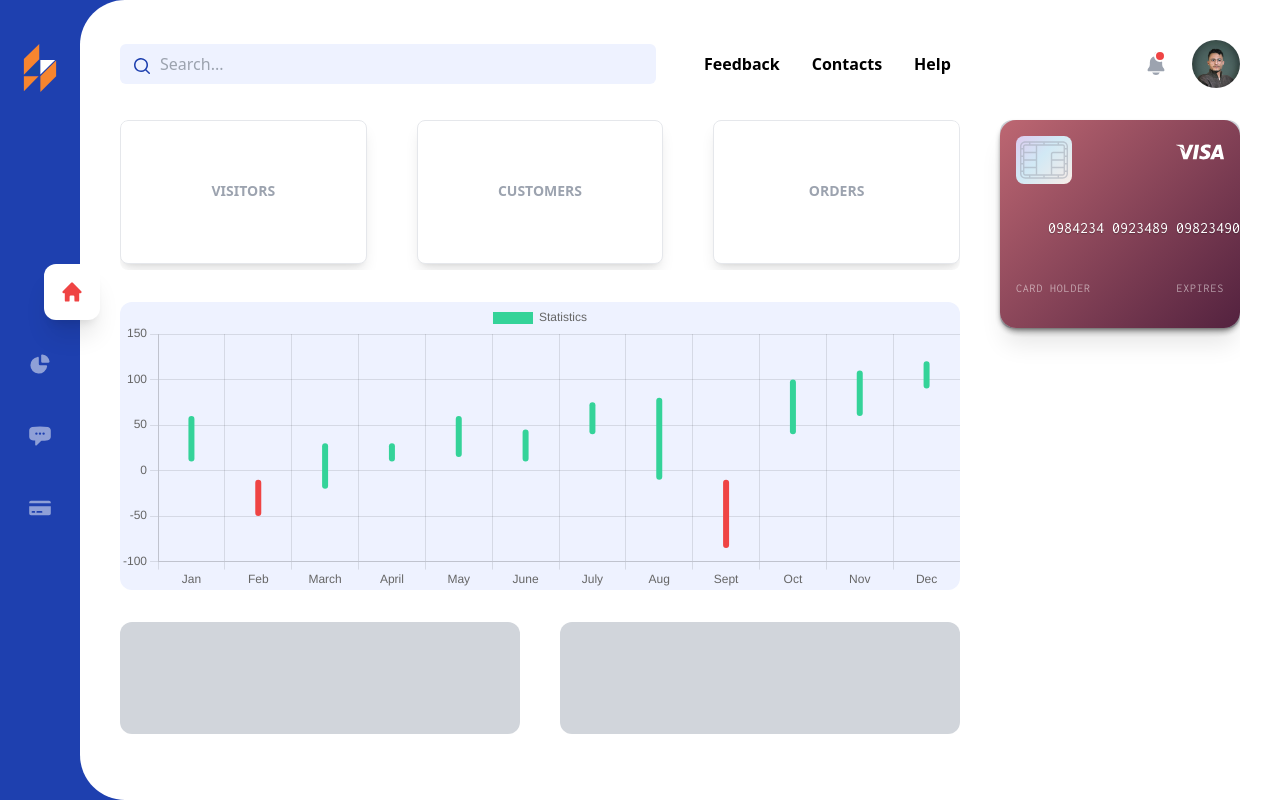
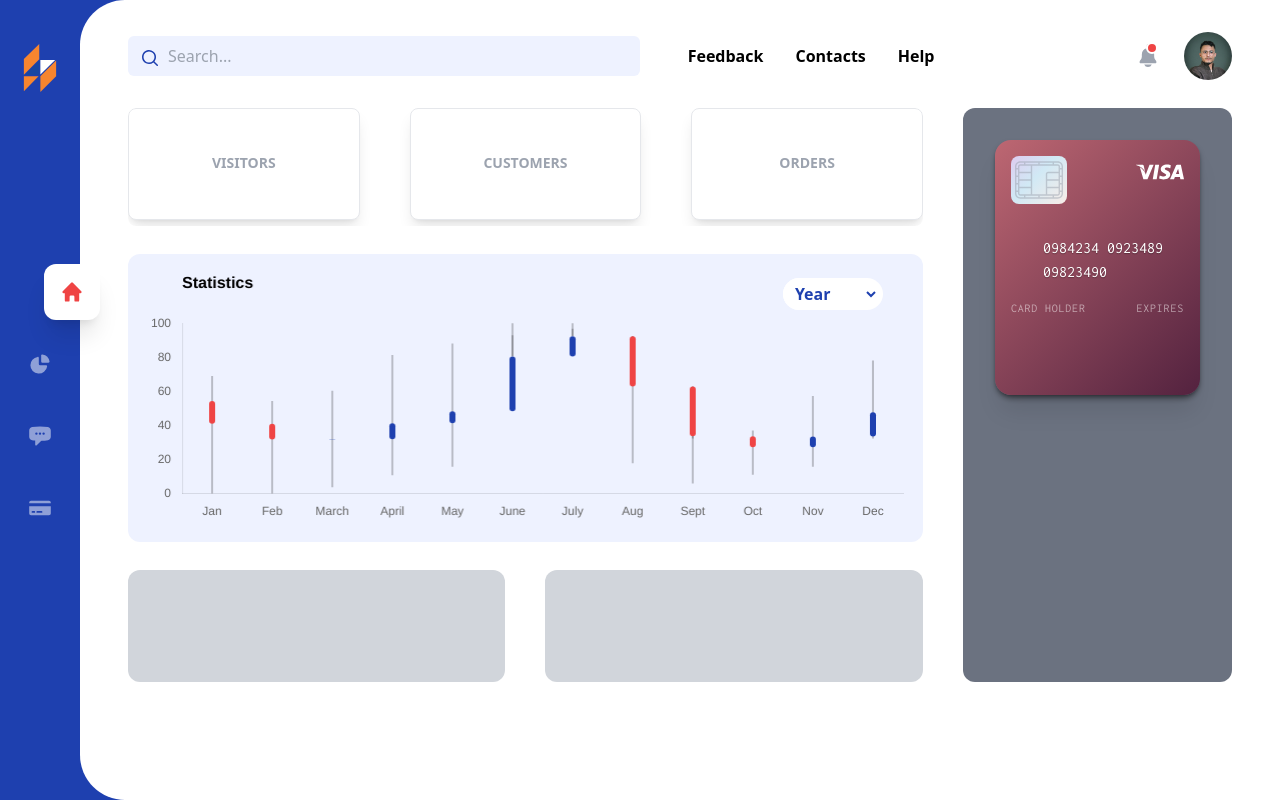
Before and after one commit to ZikaZaki/tailwind-redash, a Vue app: page /#/ in a window 1280 px wide. Built offline with nearby package versions, Linux system fonts and the light colour scheme; no server answers.

Commit message:
add candlestick custom plugin

```diff
--- a/src/App.vue
+++ b/src/App.vue
@@ -5,7 +5,7 @@
       <MainSideNav />
     </aside>
 
-    <main class="w-full p-4 lg:p-10 lg:rounded-l-[45px] bg-white overflow-hidden">
+    <main class="w-full p-4 lg:px-12 lg:py-8 lg:rounded-l-[45px] bg-white overflow-hidden">
       <!-- Header - TopNavigation -->
       <header>
         <TopNav />
--- a/src/components/CandlestickChart.vue
+++ b/src/components/CandlestickChart.vue
@@ -1,5 +1,15 @@
 <template>
-  <div class="flex w-full h-72">
+  <div class="flex w-full h-72 relative">
+    <div class="absolute top-6 right-10 rounded-full bg-white pr-1">
+      <select id="datasetSelector" class="rounded-full py-1 px-2 w-24 bg-white border-none outline-none text-blue-800 font-semibold">
+        <option value="0">Year</option>
+        <option value="20">2020</option>
+        <option value="21">2021</option>
+        <option value="22">2022</option>
+        <option value="23">2023</option>
+        <!-- Add more options as needed -->
+      </select>
+    </div>
       <canvas ref="chart" height="auto" class="flex flex-col  min-w-full" ></canvas>
   </div>
 </template>
@@ -7,14 +17,30 @@
 <script>
 import Chart from "chart.js/auto";
 
-const customPlugin = {
-  id: 'custom_canvas_background_color',
-  beforeUpdate: (chart, options) => {
-    console.log("HI from custom plugin....................");
+const candlestickPlugin = {
+  id: "custom_candlestick_plugin",
+  beforeDatasetsDraw: (chart, args, pluginOptions) => {
+    console.log("HI from CandleStick custom plugin....................");
+    const { ctx, data, chartArea: { top, bottom, left, right, width, height }, scales: { x, y } } = chart;
 
-    const { ctx } = chart;
-    ctx.fillStyle = chart.data.datasets[0].backgroundColor;
-    ctx.fillRect(0, 0, chart.width, chart.height);
+    ctx.save();
+    ctx.lineWidth = 1.5;
+    // set color to be dark gray
+    ctx.strokeStyle = "rgba(0, 0, 0, 0.3)";
+
+    // console.log(chart.getDatasetMeta(0).data[0]);
+
+    data.datasets[0].data.forEach((datapoint, index) => {
+      ctx.beginPath();
+      ctx.moveTo(chart.getDatasetMeta(0).data[index].x, chart.getDatasetMeta(0).data[index].y);
+      ctx.lineTo(chart.getDatasetMeta(0).data[index].x, y.getPixelForValue(data.datasets[0].data[index].l));
+      ctx.stroke();
+
+      ctx.beginPath();
+      ctx.moveTo(chart.getDatasetMeta(0).data[index].x, chart.getDatasetMeta(0).data[index].y);
+      ctx.lineTo(chart.getDatasetMeta(0).data[index].x, y.getPixelForValue(data.datasets[0].data[index].h));
+      ctx.stroke();
+    });
   },
 };
 
@@ -22,123 +48,119 @@ export default {
   data() {
     return {
       chartData: {
-        labels: ["Jan", "Feb", "March", "April", "May", "June", "July", "Aug", "Sept", "Oct", "Nov", "Dec"],
         datasets: [{
-          label: "Statistics",
-          showLine: true,
           maxBarThickness: 6,
           backgroundColor: (ctx) => {
             const { raw: {o, h, l, c} } = ctx;
             // console.log("o: {o}, h: {h}, l: {l}, c: {c}", o, h, l, c)
-            if (c > 0) {
-              return "rgb(52, 211, 153)";
-            } else  {
+            if (c >= o) {
+              // return "rgb(52, 211, 153)";
+              return "rgb(30 64 175)";
+            } else {
               return "rgb(239, 68, 68)";
             }
           },
           borderWidth: 0,
           borderRadius: Number.MAX_VALUE,
           borderSkipped: false,
-          layout: {
-            padding: 0,
-          },
+
           data: [
             {
-              x: "Jan",
-              o: 10,
-              h: 0,
-              l: 30,
-              c: 20,
-              s: [10, 60]
+              month: "Jan",
+              o: 54.23,
+              h: 68.97,
+              l: 0,
+              c: 41.06,
+              scale: [54.32, 41.06],
             },
             {
-              x: "Feb",
-              o: -20,
-              h: 10,
-              l: -40,
-              c: -30,
-              s: [-10, -50]
+              month: "Feb",
+              o: 41.06,
+              h: 54.32,
+              l: 0,
+              c: 31.79,
+              scale: [41.06, 31.79],
             },
             {
-              x: "March",
-              o: -30,
-              h: 20,
-              l: 10,
-              c: 20,
-              s: [30, -20]
+              month: "March",
+              o: 31.79,
+              h: 60.32,
+              l: 3.79,
+              c: 31.96,
+              scale: [31.79, 31.96],
             },
             {
-              x: "April",
-              o: 30,
-              h: 50,
-              l: 10,
-              c: 40,
-              s: [30, 10]
+              month: "April",
+              o: 31.96,
+              h: 81.32,
+              l: 10.79,
+              c: 41.35,
+              scale: [31.96, 41.35],
             },
             {
-              x: "May",
-              o: 50,
-              h: 40,
-              l: 30,
-              c: 40,
-              s: [60, 15]
+              month: "May",
+              o: 41.35,
+              h: 88.08,
+              l: 15.79,
+              c: 48.40,
+              scale: [41.35, 48.40],
             },
             {
-              x: "June",
-              o: 10,
-              h: 30,
-              l: 0,
-              c: 20,
-              s: [45, 10]
+              month: "June",
+              o: 48.40,
+              h: 100,
+              l: 92.88,
+              c: 80.42,
+              scale: [48.40, 80.42],
             },
             {
-              x: "July",
-              o: 70,
-              h: 60,
-              l: 50,
-              c: 60,
-              s: [75, 40]
+              month: "July",
+              o: 80.42,
+              h: 100,
+              l: 96.79,
+              c: 92.40,
+              scale: [80.42, 92.40],
             },
             {
-              x: "Aug",
-              o: 80,
-              h: 70,
-              l: 60,
-              c: 70,
-              s: [80, -10]
+              month: "Aug",
+              o: 92.40,
+              h: 78.28,
+              l: 17.79,
+              c: 62.82,
+              scale: [92.40, 62.82],
             },
             {
-              x: "Sept",
-              o: -90,
-              h: 80,
-              l: -70,
-              c: -80,
-              s: [-85, -10]
+              month: "Sept",
+              o: 62.82,
+              h: 32.32,
+              l: 5.89,
+              c: 33.67,
+              scale: [62.82, 33.67],
             },
             {
-              x: "Oct",
-              o: 100,
-              h: 90,
-              l: 80,
-              c: 90,
-              s: [100, 40]
+              month: "Oct",
+              o: 33.67,
+              h: 37.05,
+              l: 11.09,
+              c: 27.27,
+              scale: [33.67, 27.27],
             },
             {
-              x: "Nov",
-              o: 110,
-              h: 100,
-              l: 90,
-              c: 100,
-              s: [110, 60]
+              month: "Nov",
+              o: 27.27,
+              h: 57.32,
+              l: 15.79,
+              c: 33.46,
+              scale: [27.27, 33.46],
             },
             {
-              x: "Dec",
-              o: 120,
-              h: 110,
-              l: 100,
-              c: 110,
-              s: [120, 90]
-            },
+              month: "Dec",
+              o: 33.46,
+              h: 78.13,
+              l: 32.32,
+              c: 47.97,
+              scale: [33.46, 47.79],
+            }
           ]
         }],
       },
@@ -148,7 +170,7 @@ export default {
     const ctx = this.$refs.chart.getContext('2d');
 
     // Register custom plugin
-    Chart.register(customPlugin);
+    Chart.register(candlestickPlugin);
 
     this.chart = new Chart(ctx, {
       type: 'bar',
@@ -156,20 +178,43 @@ export default {
       options: {
         maintainAspectRatio: false,
         responsive: true,
+        layout: { padding: 20, },
         parsing: {
-          xAxisKey: 'x',
-          yAxisKey: 's'
+          xAxisKey: 'month',
+          yAxisKey: 'scale'
         },
-        // plugins: {
-        //   legend: {
-        //     position: 'top',
-        //   },
-        //   title: {
-        //     display: true,
-        //     text: 'Chart.js Bar Chart',
-        //   },
-        // },
-        plugins: [customPlugin],
+        scales: {
+          x: {
+            display: true,
+            grid: {
+              display: false,
+            },
+          },
+          y: {
+            grid: {
+              display: false,
+            },
+          },
+        },
+        plugins: {
+          legend: { display: false},
+          title: {
+            display: true,
+            fullSize: false,
+            align: "start",
+            text: 'Statistics',
+            color: "#000000",
+            font: {
+              size: 16,
+              weight: "bold",
+            },
+            padding: {
+              bottom: 30,
+            },
+          },
+          // Add custom plugins here
+          candlestick: candlestickPlugin,
+        },
       },
     });
   },
--- a/src/components/CustomersChart.vue
+++ b/src/components/CustomersChart.vue
@@ -1,5 +1,5 @@
 <template>
-  <div class="relative overflow-hidden flex flex-col w-full mb-1.5 h-36 bg-white rounded-lg shadow-md p-3 md:shadow-lg border-[1px] border-gray-200">
+  <div class="relative overflow-hidden flex flex-col w-full mb-1.5 h-36 lg:h-28 bg-white rounded-lg shadow-md p-3 md:shadow-lg border-[1px] border-gray-200">
     <ChartCard
       :chartType="chartType"
       :chartData="chartData"
--- a/src/components/LineChartsContainer.vue
+++ b/src/components/LineChartsContainer.vue
@@ -92,4 +92,9 @@ export default {
   transform: translateX(-50%);
  --swiper-pagination-color: #0070e4;
 }
+
+/* Added to fix content when zooming  */
+.swiper-wrapper div {
+  min-width: max-content;
+}
 </style>
--- a/src/components/OrdersChart.vue
+++ b/src/components/OrdersChart.vue
@@ -1,5 +1,5 @@
 <template>
-  <div class="relative overflow-hidden flex flex-col w-full mb-1.5 h-36 bg-white rounded-lg shadow-md p-3 md:shadow-lg border-[1px] border-gray-200">
+  <div class="relative overflow-hidden flex flex-col w-full mb-1.5 h-36 lg:h-28 bg-white rounded-lg shadow-md p-3 md:shadow-lg border-[1px] border-gray-200">
     <ChartCard
       :chartType="chartType"
       :chartData="chartData"
--- a/src/components/TopNav/TopNav.vue
+++ b/src/components/TopNav/TopNav.vue
@@ -1,6 +1,6 @@
 <template>
   <div class="flex lg:space-x-12 items-center" role="navigation">
-    <div class="hidden lg:w-1/2 lg:block">
+    <div class="hidden lg:w-[47%] lg:block">
       <Search />
     </div>
     <div class="w-full lg:w-1/2">
--- a/src/components/VisitorsChart.vue
+++ b/src/components/VisitorsChart.vue
@@ -1,5 +1,5 @@
 <template>
-  <div class="relative overflow-hidden flex flex-col w-full mb-1.5 h-36 bg-white rounded-lg shadow-md p-3 md:shadow-lg border-[1px] border-gray-200">
+  <div class="relative overflow-hidden flex flex-col w-full mb-1.5 h-36 lg:h-28 bg-white rounded-lg shadow-md p-3 md:shadow-lg border-[1px] border-gray-200">
     <ChartCard
       :chartType="chartType"
       :chartData="chartData"
--- a/src/views/Home.vue
+++ b/src/views/Home.vue
@@ -10,24 +10,25 @@
 
     <div class="overflow-hidden">
       <div class="transform lg:transform-none transition-all duration-300" :class="showSidebar ? '-translate-x-full' : ''">
-        <div class="flex mt-4 lg:mt-8 lg:space-x-10">
-          <div class="w-full flex-shrink-0 lg:w-3/4 lg:flex-shrink rounded-xl">
+        <div class="flex mt-4 lg:mt-7 lg:space-x-10">
+          <div class="w-full flex-shrink-0 lg:w-[72%] lg:flex-shrink rounded-xl">
             <!-- Line-Charts Container -->
             <LineChartsContainer />
 
 
-            <div class="flex bg-gray-300 lg:bg-indigo-50 rounded-xl mt-4 lg:mt-8 w-full">
+            <div class="flex bg-gray-300 lg:bg-indigo-50 rounded-xl mt-4 lg:mt-7 w-full">
               <CandlestickChart />
             </div>
 
-            <div class="flex space-x-4 lg:space-x-10 mt-4 lg:mt-8">
+            <div class="flex space-x-4 lg:space-x-10 mt-4 lg:mt-7">
               <div class="bg-gray-300 rounded-xl h-28 w-full"></div>
               <div class="bg-gray-300 rounded-xl h-28 w-full"></div>
             </div>
           </div>
-          <div class="flex justify-center items-center w-full flex-shrink-0 lg:w-1/4 lg:flex-shrink bg-gray-300 rounded-xl h-52">
+          <div class="flex flex-col justify-center p-8 items-center w-full flex-shrink-0 lg:w-[28%] lg:flex-shrink bg-gray-500 rounded-xl">
             <!-- sidebar -->
             <CreditCard />
+            <div class="bg-gray-500 w-full h-full"></div>
           </div>
         </div>
       </div>
```
